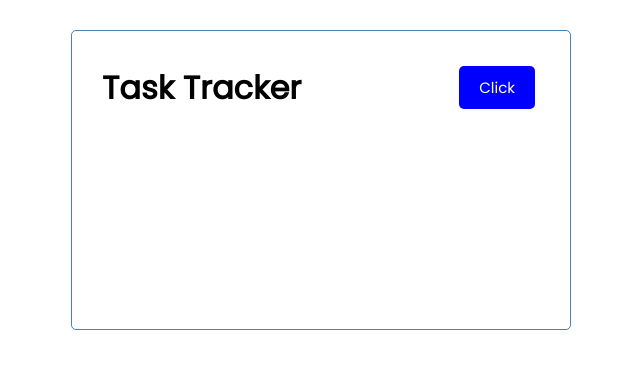
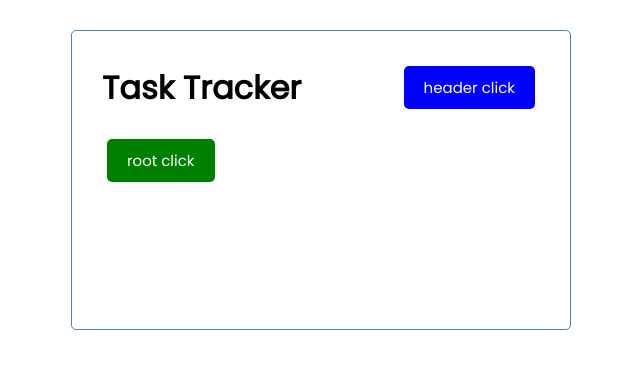
Before and after one commit to pskrillz/react_task_tracker, a React (Create React App) app: page / in a window 1280 px wide. Shown: the top 368 px of the page, without its empty margins (319-959 px from the left). Built offline with nearby package versions, Linux system fonts and the light colour scheme.

Commit message:
more experimenting with passing data

```diff
--- a/src/App.js
+++ b/src/App.js
@@ -1,10 +1,16 @@
 import './App.css';
 import Header from './Components/Header';
+import Button from './Components/Button';
 
 function App() {
+  const onClick = () =>{
+    console.log("root click")
+  }
+
   return (
     <div className="container">
       <Header></Header>
+      <Button color="green" text="root click" onClick={onClick}></Button>
 
     </div>
   );
--- a/src/Components/Header.js
+++ b/src/Components/Header.js
@@ -16,7 +16,7 @@ const Header = () => {
     return (
         <header class="header">
         <h1>Task Tracker</h1>
-       <Button color="blue" text="Click"
+       <Button color="blue" text="header click"
        onClick={onClick}></Button>
 
 
```
